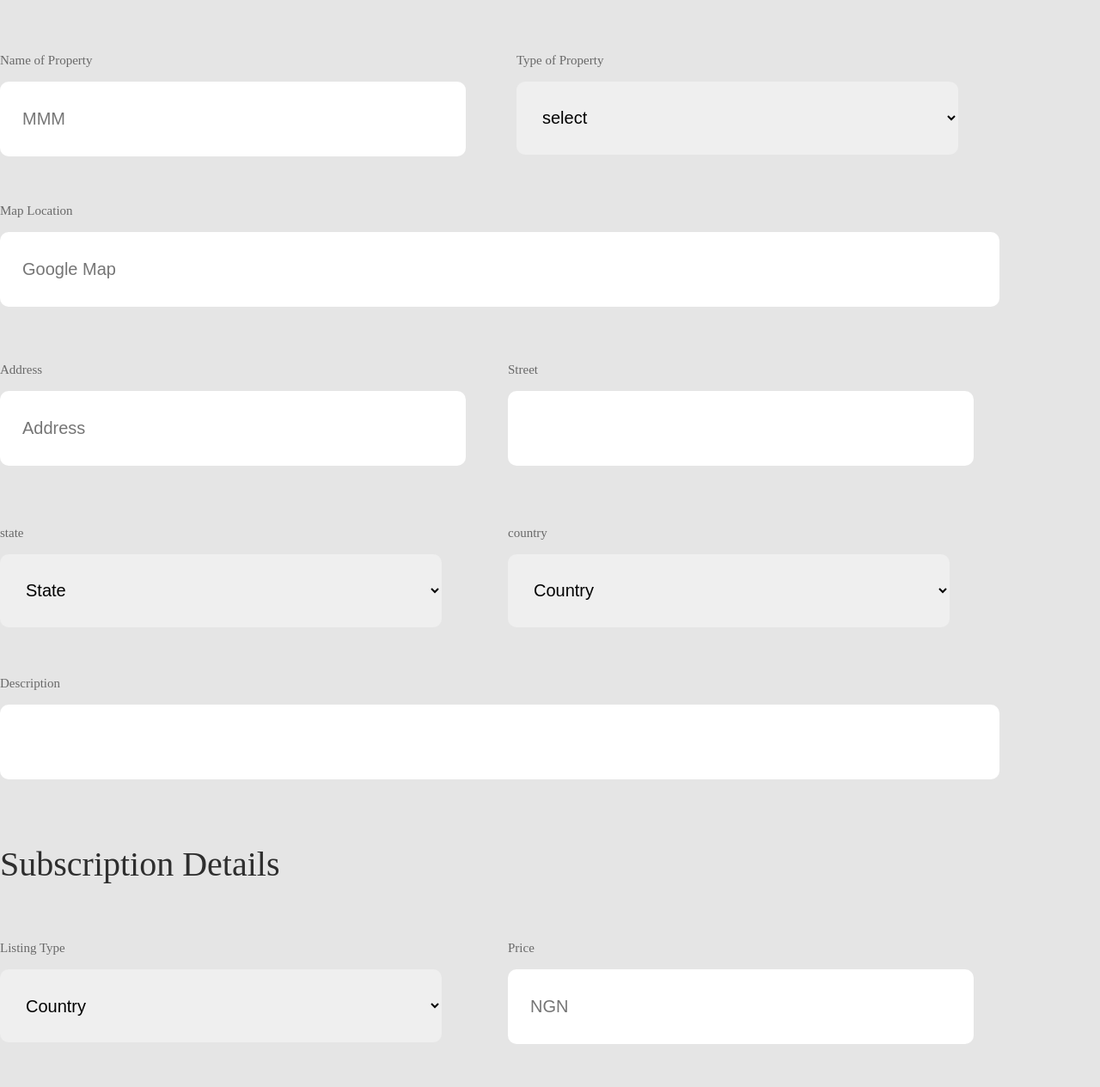
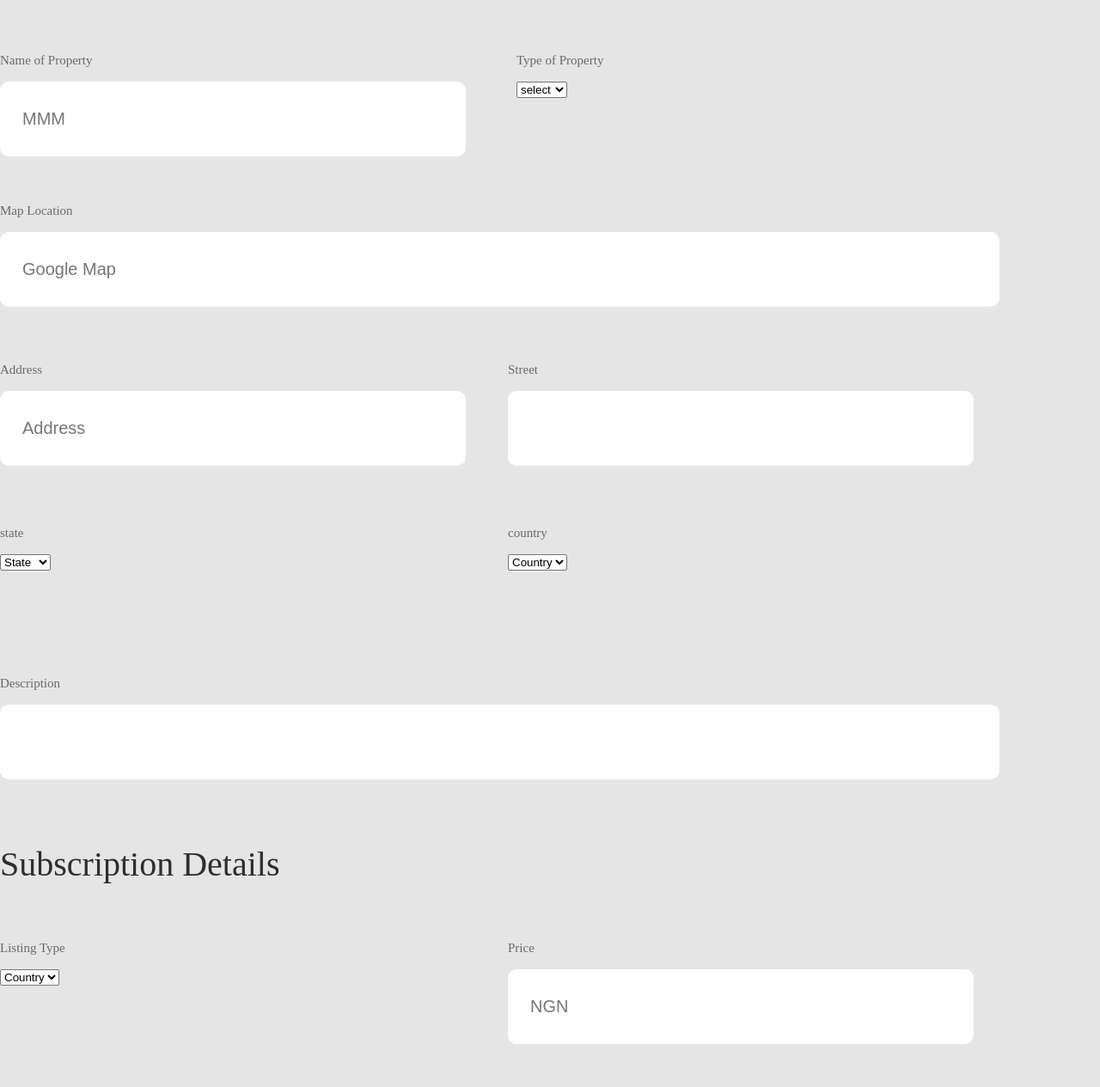
Before and after one commit to Kolade10/property, a plain HTML site: page index.html in a window 1280 px wide. Shown: the part 155-1420 px from the top of the page at 86% size. Drawn offline with Linux system fonts and the light colour scheme.

Commit message:
Update index.html

```diff
--- a/index.html
+++ b/index.html
@@ -21,7 +21,7 @@
 
                <div class="inbox">
                 <h6 class="inputhead">Type of Property</h6>
-              <select name="property" class="inputbox" id="typeofprop">
+              <select name="property" class="selinputbox" id="typeofprop">
                 <option value="select">select</option>
                 <option value="type1">type 1</option>
                 <option value="type2">type 2</option>
@@ -45,7 +45,7 @@
             </div>
             <div class="inbox">
                 <h6 class="inputhead">state</h6>
-              <select name="property" class="inputbox" id="typeofprop">
+              <select name="property" class="selinputbox" id="typeofprop">
                 <option value="select">State</option>
                 <option value="type1">type 1</option>
                 <option value="type2">type 2</option>
@@ -55,7 +55,7 @@
            </div>
            <div class="inbox">
             <h6 class="inputhead">country</h6>
-          <select name="property" class="inputbox" id="typeofprop">
+          <select name="property" class="selinputbox" id="typeofprop">
             <option value="select">Country</option>
             <option value="type1">type 1</option>
             <option value="type2">type 2</option>
@@ -74,7 +74,7 @@
            <div class="four">
             <div class="inbox">
                 <h6 class="inputhead">Listing Type</h6>
-              <select name="property" class="inputbox" id="typeofprop">
+              <select name="property" class="selinputbox" id="typeofprop">
                 <option value="select">Country</option>
                 <option value="type1">type 1</option>
                 <option value="type2">type 2</option>
```
